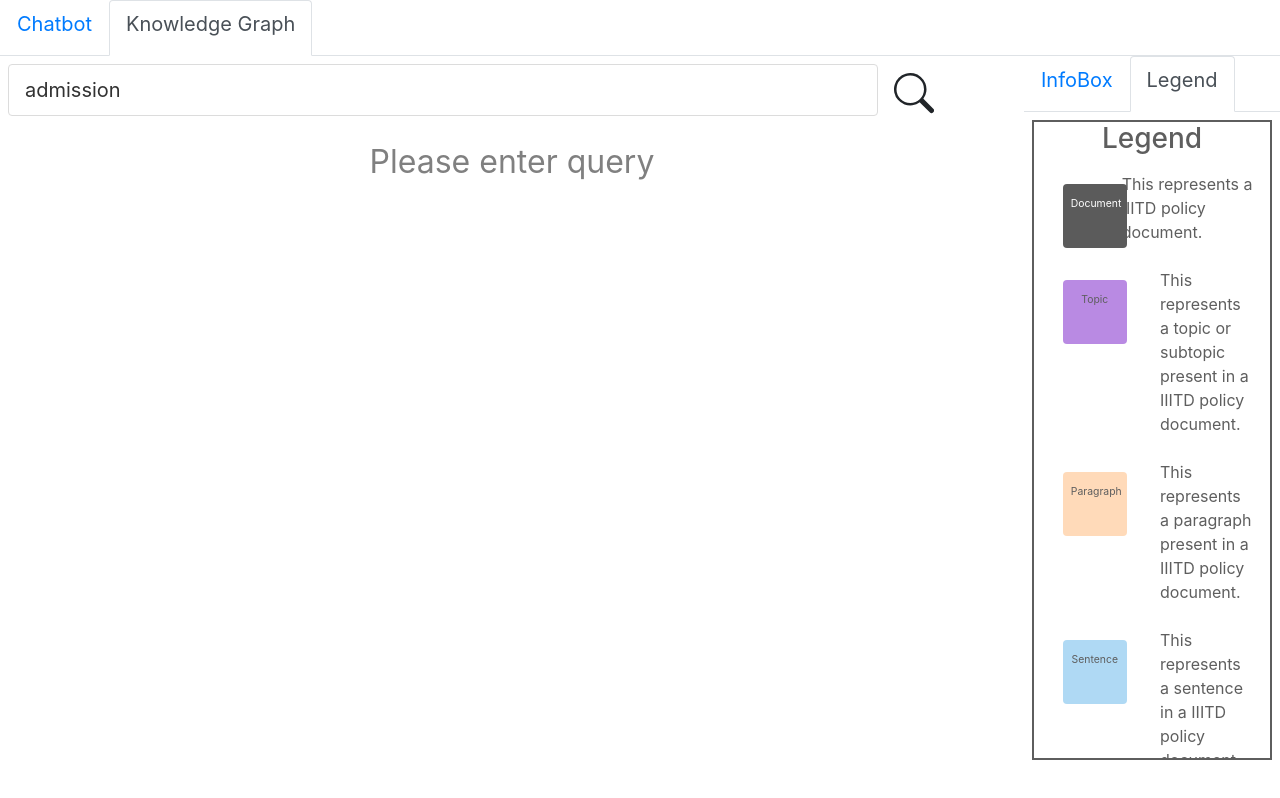
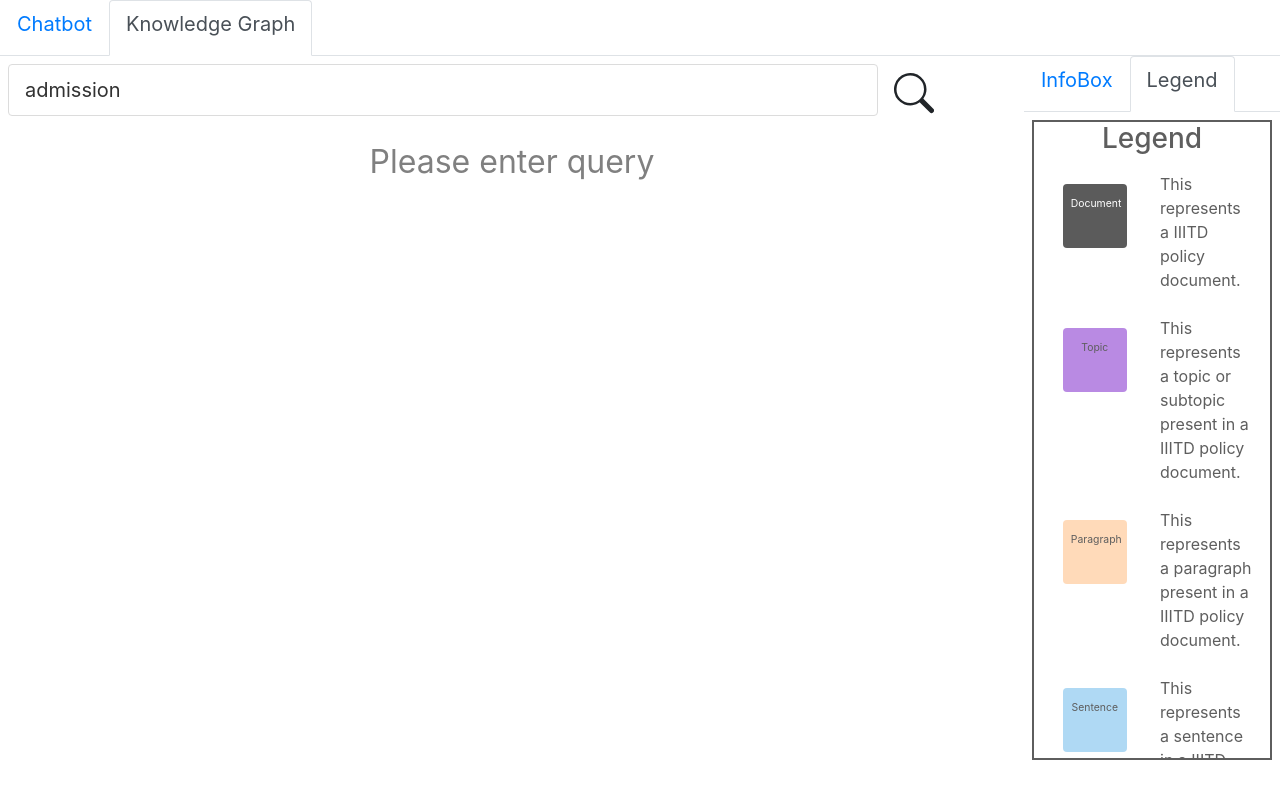
Before and after one commit to oshhh/chatbot_app, a React (Create React App) app: page / in a window 1280 px wide. Both pictures are taken after a click on the tab "Knowledge Graph". Built offline with nearby package versions, Linux system fonts and the light colour scheme.

Commit message:
legend indentation fixed

```diff
--- a/src/components/interactive_search/legend.jsx
+++ b/src/components/interactive_search/legend.jsx
@@ -22,7 +22,12 @@ class Legend extends Component {
               }}
             />
           </div>
-          <div className="margin">This represents a IIITD policy document.</div>
+          <div
+            className="margin"
+            style={{ position: "relative", width: "10vw" }}
+          >
+            This represents a IIITD policy document.
+          </div>
         </div>
         <div className="margin legendRow">
           <div
```
